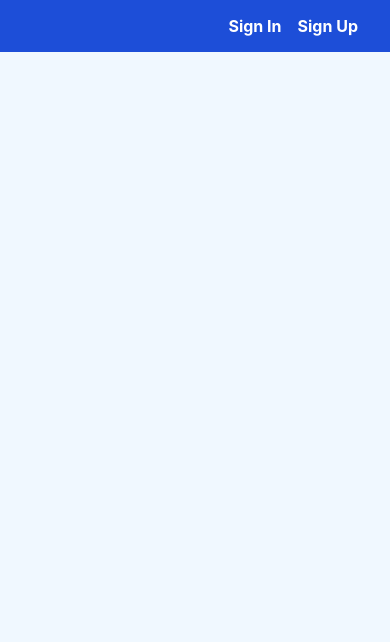
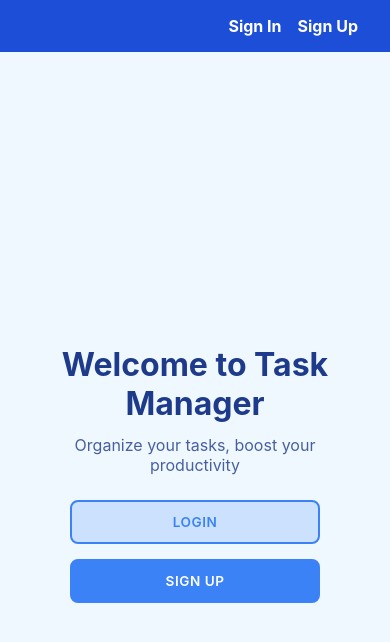
Before and after one commit to MRMVI/Task-manager, a Vue app in the folder task-manager-frontend/: page / in a window 390 px wide. Before the commit this address had no page. Shown: the top 642 px of the page. Built offline with nearby package versions, Linux system fonts and the light colour scheme.

Commit message:
feat: create Welcome page and set up routing

```diff
--- /dev/null
+++ b/task-manager-frontend/src/components/Welcome.vue
@@ -0,0 +1,159 @@
+<template>
+  <div class="welcome-container">
+    <div class="welcome-content">
+      <h1 class="welcome-title">Welcome to Task Manager</h1>
+      <p class="welcome-subtitle">Organize your tasks, boost your productivity</p>
+
+      <div class="button-group">
+        <router-link to="/login" class="btn btn-login">
+          Login
+        </router-link>
+        <router-link to="/register" class="btn btn-signup">
+          Sign Up
+        </router-link>
+      </div>
+    </div>
+  </div>
+</template>
+
+<script>
+export default {
+  name: 'Welcome',
+}
+</script>
+
+<style scoped>
+.welcome-container {
+  display: flex;
+  align-items: center;
+  justify-content: center;
+  min-height: 100vh;
+  background-color: var(--color-background);
+}
+
+.welcome-content {
+  text-align: center;
+  color: var(--color-text-main);
+  padding: 40px;
+}
+
+.welcome-title {
+  font-size: 3.5rem;
+  font-weight: 700;
+  margin-bottom: 20px;
+  color: var(--color-text-main);
+  animation: slideDown 0.6s ease-out;
+}
+
+.welcome-subtitle {
+  font-size: 1.3rem;
+  margin-bottom: 50px;
+  color: var(--color-text-main);
+  opacity: 0.8;
+  animation: slideUp 0.6s ease-out 0.2s both;
+}
+
+.button-group {
+  display: flex;
+  gap: 20px;
+  justify-content: center;
+  flex-wrap: wrap;
+  animation: slideUp 0.6s ease-out 0.4s both;
+}
+
+.btn {
+  display: inline-block;
+  padding: 14px 40px;
+  font-size: 1rem;
+  font-weight: 600;
+  text-decoration: none;
+  border: none;
+  border-radius: 8px;
+  cursor: pointer;
+  transition: all 0.3s ease;
+  text-transform: uppercase;
+  letter-spacing: 1px;
+}
+
+.btn-login {
+  background-color: rgba(59, 130, 246, 0.2);
+  color: var(--color-button-bg);
+  border: 2px solid var(--color-button-bg);
+}
+
+.btn-login:hover {
+  background-color: var(--color-button-bg);
+  color: var(--color-button-text);
+  transform: translateY(-3px);
+  box-shadow: 0 10px 25px rgba(59, 130, 246, 0.3);
+}
+
+.btn-signup {
+  background-color: var(--color-button-bg);
+  color: var(--color-button-text);
+  border: 2px solid var(--color-button-bg);
+}
+
+.btn-signup:hover {
+  background-color: var(--color-button-hover);
+  color: var(--color-button-text);
+  transform: translateY(-3px);
+  box-shadow: 0 10px 25px rgba(37, 99, 235, 0.4);
+}
+
+
+@media (max-width: 768px) {
+  .welcome-container {
+    padding: 1rem;
+  }
+
+  .welcome-content {
+    padding: 20px;
+    width: 100%;
+    max-width: 100%;
+  }
+
+  .welcome-title {
+    font-size: 2.5rem;
+    margin-bottom: 15px;
+  }
+
+  .welcome-subtitle {
+    font-size: 1.1rem;
+    margin-bottom: 30px;
+  }
+
+  .button-group {
+    flex-direction: column;
+    gap: 15px;
+    align-items: center;
+  }
+
+  .btn {
+    width: 100%;
+    max-width: 280px;
+    padding: 12px 30px;
+    font-size: 0.9rem;
+  }
+}
+
+@media (max-width: 480px) {
+  .welcome-title {
+    font-size: 2rem;
+    margin-bottom: 12px;
+  }
+
+  .welcome-subtitle {
+    font-size: 1rem;
+    margin-bottom: 25px;
+  }
+
+  .btn {
+    width: 100%;
+    max-width: 250px;
+    padding: 12px 25px;
+    font-size: 0.85rem;
+    letter-spacing: 0.5px;
+  }
+}
+</style>
--- a/task-manager-frontend/src/router/index.js
+++ b/task-manager-frontend/src/router/index.js
@@ -1,11 +1,13 @@
 // router/index.js
 import { createRouter, createWebHistory } from "vue-router";
+import Welcome from "../components/Welcome.vue";
 import Login from "../views/login/Login.vue";
 import Register from "../views/register/Register.vue";
 import Dashboard from "../views/Dashboard.vue";
 import { useUserStore } from "../stores/user";
 
 const routes = [
+  { path: "/", component: Welcome },
   { path: "/login", component: Login },
   { path: "/register", component: Register },
   {
```
